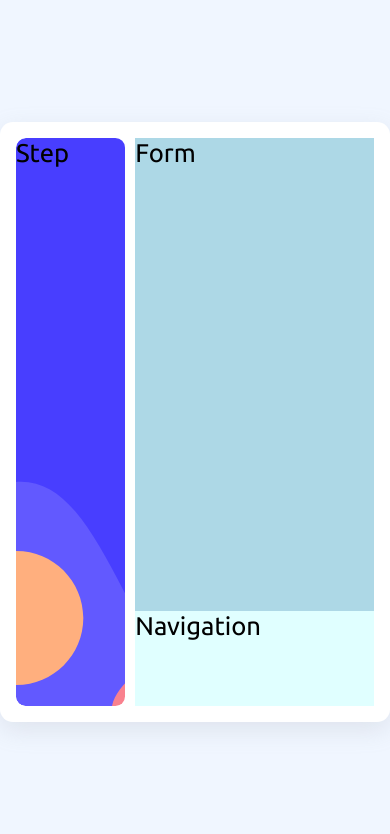
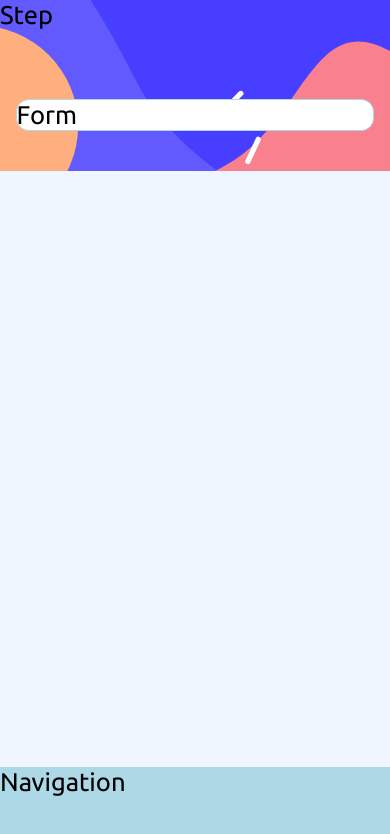
Before and after one commit to hqz3/fem-multi-step-form, a React (Vite) app: page / in a window 390 px wide. Shown: the top 834 px of the page. Built offline with nearby package versions, Linux system fonts and the light colour scheme.

Commit message:
Add styling for mobile screens

```diff
--- a/src/styles/Container.module.css
+++ b/src/styles/Container.module.css
@@ -12,3 +12,22 @@ main {
 
   padding: 1rem;
 }
+
+@media (max-width: 768px) {
+  main {
+    background-color: transparent;
+    border-radius: 0;
+    box-shadow: none;
+
+    display: flex;
+    flex-direction: column;
+    align-self: flex-start;
+
+    min-height: 12rem;
+    height: 100%;
+    width: 100%;
+
+    margin-bottom: 4.5rem;
+    padding: 0;
+  }
+}
--- a/src/styles/Form.module.css
+++ b/src/styles/Form.module.css
@@ -1,4 +1,19 @@
 .container {
-  background-color: lightblue;
+  border: 1px solid lightblue;
   grid-row: 1/11;
+  grid-column: 2/3;
+  overflow: auto;
 }
+
+@media (max-width: 768px) {
+  .container {
+    background-color: white;
+    border-radius: 0.8rem;
+
+    margin: 0 auto;
+    transform: translateY(-4.5rem);
+
+    width: 92%;
+    z-index: 10;
+  }
+}
--- a/src/styles/Navigation.module.css
+++ b/src/styles/Navigation.module.css
@@ -1,4 +1,20 @@
 .container {
-  background-color: lightcyan;
+  /* background-color: var(--white); */
+  background-color: lightblue;
+
   grid-row: 11/13;
+  grid-column: 2/3;
 }
+
+@media (max-width: 768px) {
+  .container {
+    height: 4.8rem;
+    width: 100%;
+
+    position: fixed;
+    bottom: 0;
+    left: 0;
+
+    z-index: 10;
+  }
+}
--- a/src/styles/Sidebar.module.css
+++ b/src/styles/Sidebar.module.css
@@ -1,11 +1,9 @@
 .container {
   background-image: url("../assets/images/bg-sidebar-desktop.svg");
   background-repeat: no-repeat;
+  border-radius: 0.6rem;
 
   grid-row: 1/-1;
-
-  border-radius: 0.6rem;
-  height: 100%;
   width: 91%;
 }
 
@@ -14,3 +12,15 @@ ul {
   text-decoration: none;
   text-transform: uppercase;
 }
+
+@media (max-width: 768px) {
+  .container {
+    background-image: url("../assets/images/bg-sidebar-mobile.svg");
+    background-position: center;
+    background-size: cover;
+    border-radius: 0;
+
+    height: 10.7rem;
+    width: 100%;
+  }
+}
```
